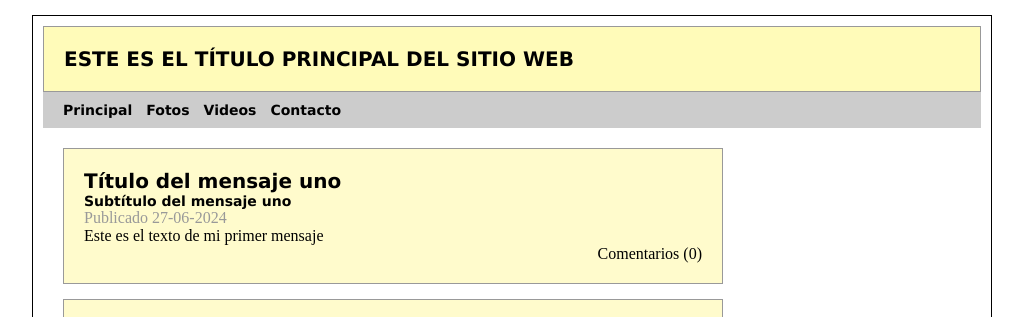
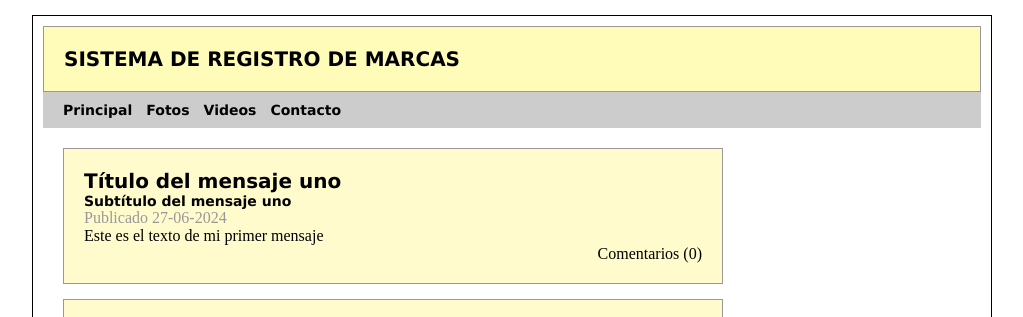
Before and after one commit to axlararivas/ProyectoUnicitDigitalNAO, a plain HTML site: page index.html in a window 1280 px wide. Shown: the top 317 px of the page, without its empty margins (128-1151 px from the left). Drawn offline with Linux system fonts and the light colour scheme.

Commit message:
Cambio de titulo de la WEB

```diff
--- a/index.html
+++ b/index.html
@@ -1,14 +1,14 @@
 <!DOCTYPE html>
 <html lang="es">
   <head>
-    <title>Este es el título del documento</title>
+    <title>sispimar</title>
     <meta charset="utf-8">
     <link href="misestilos.css" rel="stylesheet">
   </head>
   <body>
     <div id="agrupar">
       <header id="cabecera">
-        <h1>ESTE ES EL TÍTULO PRINCIPAL DEL SITIO WEB</h1>
+        <h1>SISTEMA DE REGISTRO DE MARCAS</h1>
       </header>
       <nav id="menu">
         <ul>
```
